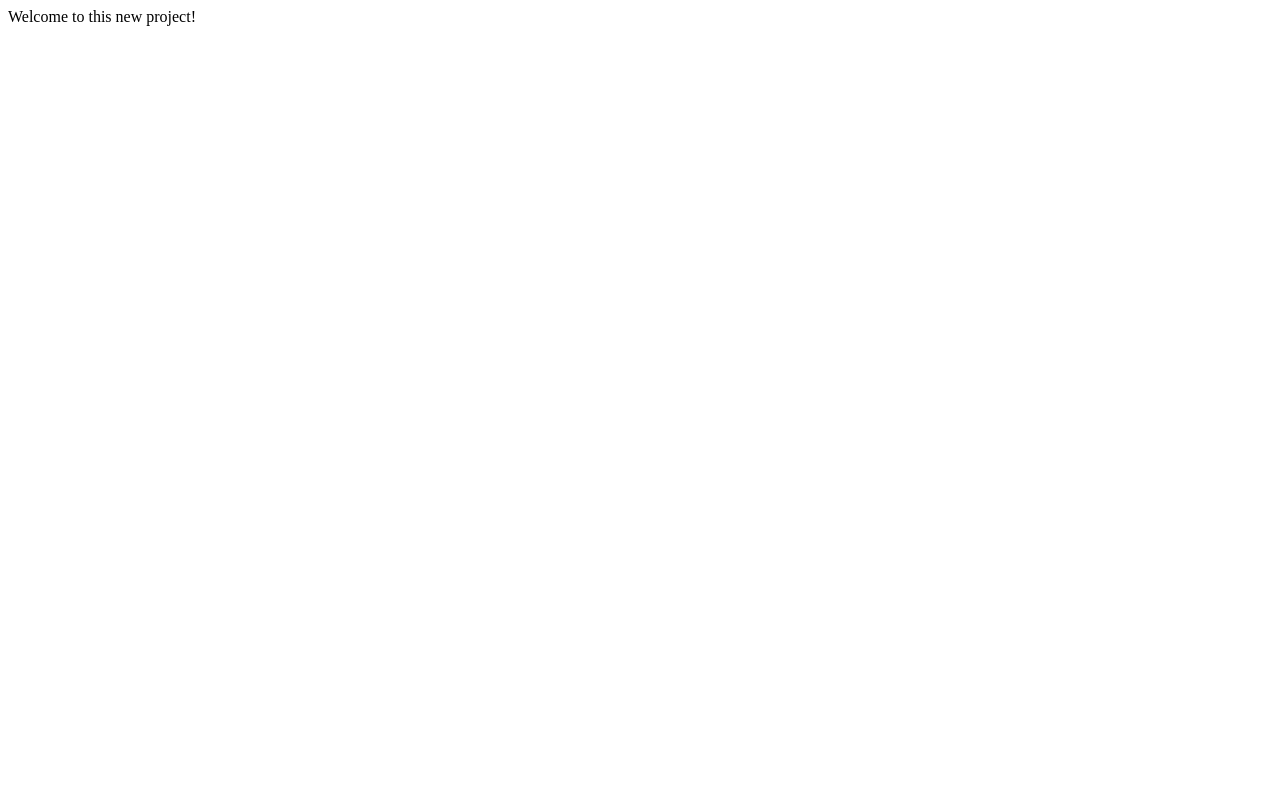
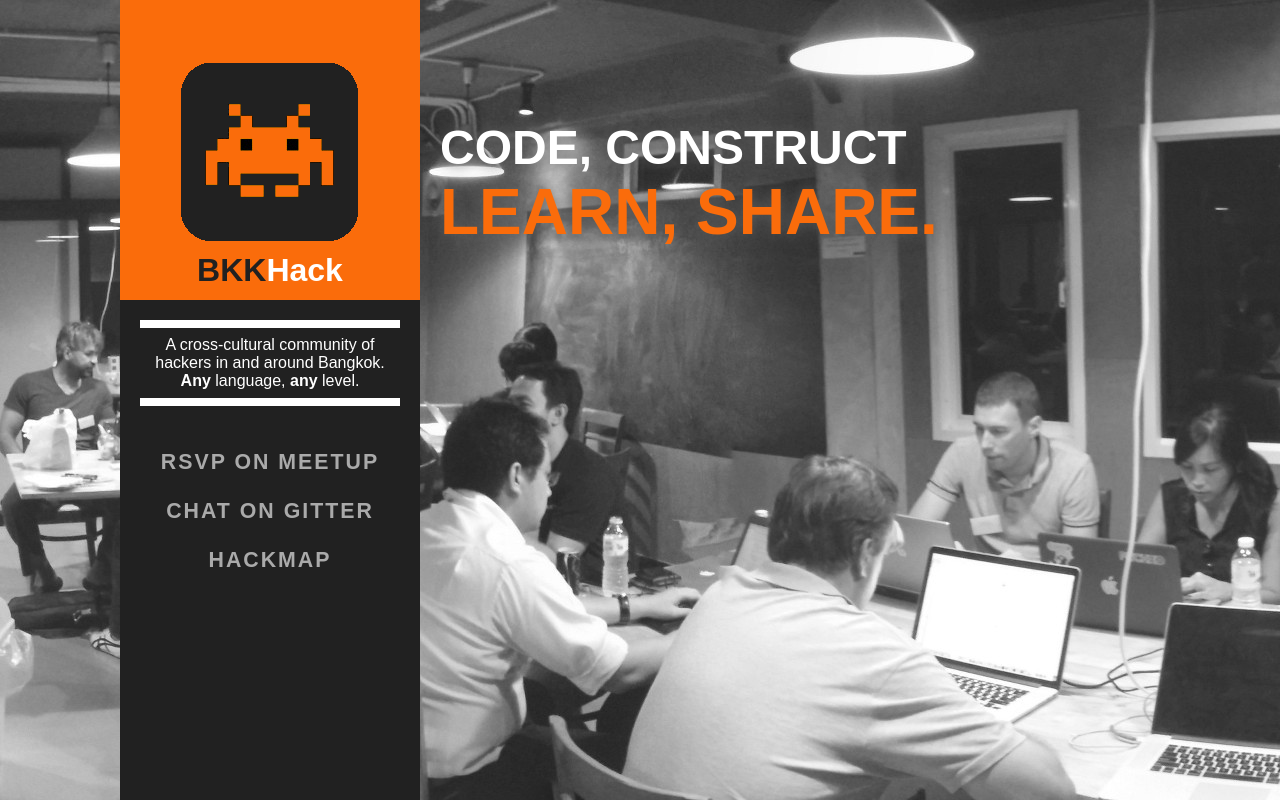
Before and after one commit to bkkhack/bkkhack.github.io, a plain HTML site: page index.html in a window 1280 px wide. Drawn offline with Linux system fonts and the light colour scheme; a web font is replaced by a local one.

Commit message:
add basic landing page

```diff
--- a/index.html
+++ b/index.html
@@ -1 +1,41 @@
-<p>Welcome to this new project!</p>
+<!DOCTYPE html>
+<html lang="en">
+<head>
+    <meta charset="UTF-8" />
+    <meta name="viewport" content="width=device-width, initial-scale=1" />
+    <meta name="theme-color" content="#212121" />
+    <title>BKKHack</title>
+    <link href="https://fonts.googleapis.com/css?family=Droid+Sans" rel="stylesheet" />
+    <link rel="stylesheet" href="style/site.css" />
+</head>
+<body>
+    <div class="banner">
+        <header>
+            <img class="logo" src="img/logo.png" alt="">
+            <h1>BKK<em>Hack</em></h1>
+        </header>
+        <section>
+            <hr />
+            <p>A cross-cultural community of hackers in and around Bangkok. <strong>Any</strong> language, <strong>any</strong> level.</p>
+            <hr />
+            <nav>
+                <li><a href="https://www.meetup.com/bkkhack/">rsvp on meetup</a></li>
+                <li><a href="https://gitter.im/bkkhack/hacknights">chat on gitter</a></li>
+                <li><a href="/hackmap/">hackmap</a></li>
+            </nav>
+            <!--
+            TODO: use meetup api to display upcoming meetup
+            <div class="next-event">
+                <p>Our next meetup is</p>
+                <p>Thursday, July 24th at 7:00 PM.</p>
+                <p><a href="">more info &raquo;</a></p>
+            </div>
+            -->
+        </section>
+    </div>
+    <div class="tag-line">
+        <h2>Code, Construct</h2>
+        <h3>Learn, Share.</h3>
+    </div>
+</body>
+</html>
--- /dev/null
+++ b/style/site.css
@@ -0,0 +1,142 @@
+:root {
+    --accent: #fa6c0b;
+    --background: #212121;
+    --banner-width: 300px;
+}
+/* resets */
+html, body, p, ul, li {
+    padding:0;
+    margin:0;
+}
+li {
+    list-style:none;
+}
+html, body {
+    height:100%;
+}
+body {
+    font-family: sans-serif; 'Droid Sans', sans-serif;
+    font-family: 'Droid Sans', sans-serif;
+    color:#fff;
+    background-color:var(--background);
+    background-size:cover;
+    background-repeat: no-repeat;
+    /* background images set in media queries */
+}
+.banner {
+    float:left;
+    margin-left:120px;
+    background-color:var(--background);
+    width:var(--banner-width);
+    min-height:100%;
+}
+.tag-line {
+    padding:120px 0 0 20px;
+    float:left;
+}
+header {
+    background-color:var(--accent);
+    height:var(--banner-width);
+    position:relative;
+}
+.logo {
+    display:block;
+    margin: 0 auto;
+    position:relative;
+    top:50%;
+    transform:translateY(-50%);
+}
+h1 {
+    text-align:center;
+    font-size:24pt;
+    color:var(--background);
+    position:absolute;
+    bottom:0;
+    width:100%;
+    margin:0;
+    line-height:60px;
+}
+h1 em {
+    font-style:normal;
+    color:#fff;
+}
+section {
+    padding:12px 20px;
+    text-align:center;
+}
+hr {
+    border-style:solid;
+    color:#fff;
+    border-width:4px;
+}
+h2, h3 {
+    margin:0;
+    text-transform:uppercase;
+    text-shadow: 0 0 15px #5d5d5d;
+}
+h2 {
+    color:#fff;
+    font-size:36pt;
+}
+h3 {
+    color:var(--accent);
+    font-size:48pt;
+}
+nav a {
+    font-size:16pt;
+    text-decoration:none;
+    font-weight:bold;
+    color:#aaa;
+    text-transform:uppercase;
+    display:inline-block;
+    padding:12px;
+    letter-spacing:2px;
+    transition:color linear 200ms;
+}
+nav li:first-child a {
+    margin-top:24px;
+}
+nav a:hover {
+    color:#fff;
+}
+a {
+    color: var(--accent);
+    text-decoration:none;
+    font-weight:bold;
+}
+p {
+    margin:5px 0;
+}
+.next-event {
+    margin-top:24px;
+}
+@media (min-width: 1300px) { /* larger than 1300px */
+    body {
+        background-image:url("../img/background_large.jpg");
+    }
+}
+@media (min-width: 400px) and (max-width:1300px) { /* small desktop / tablet */
+    body {
+        background-image:url("../img/background_medium.jpg");
+    }
+}
+@media (max-width:865px) {
+    .tag-line {
+        display:none;
+    }
+}
+@media (max-width: 580px) { /* mobile */
+    :root {
+        --banner-width:200px;
+    }
+    h1 {
+        color:var(--accent);
+    }
+    .banner {
+        margin-left:0;
+        width:100%;
+    }
+    body {
+        background-image:none;
+    }
+}
```
Also changed, not shown: img/background_large.jpg (added), img/background_medium.jpg (added), img/logo.png (added), 2 other files.
